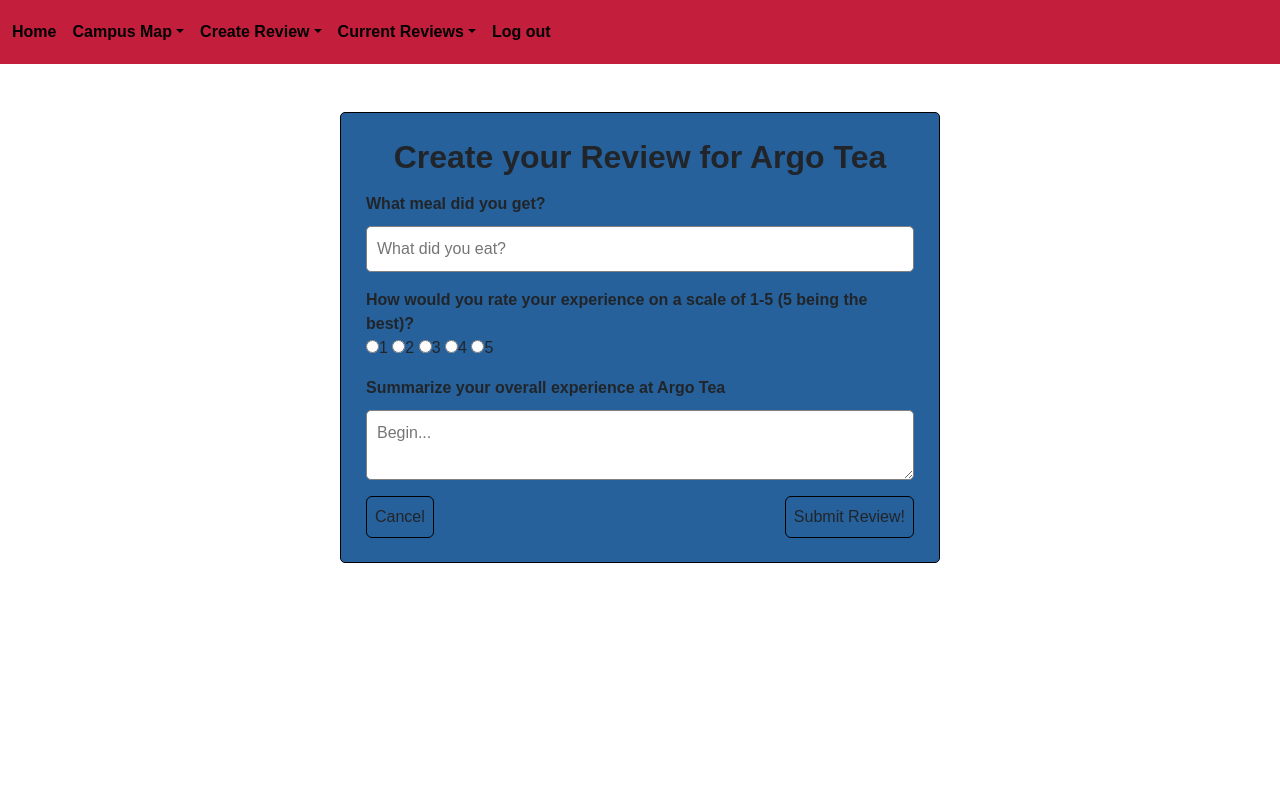
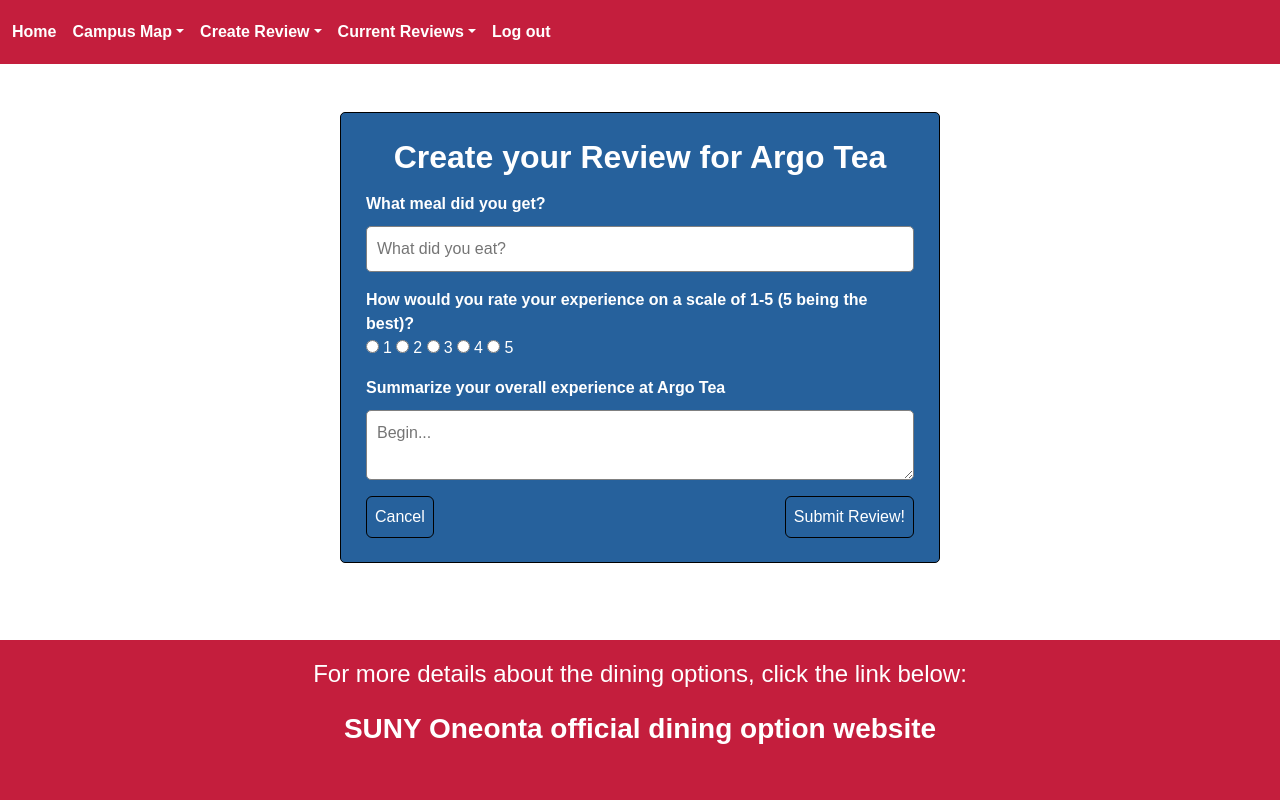
Before and after one commit to aston-evans/sunysnacks, a FastAPI app: page /createR/argoLeaveReview in a window 1280 px wide. Run offline with FastAPI, Linux system fonts and the light colour scheme.

Commit message:
added a footer

```diff
--- a/py_src/templates/blog/base_leaveReviews.html
+++ b/py_src/templates/blog/base_leaveReviews.html
@@ -14,14 +14,14 @@
 <body>
   <script src="https://cdn.jsdelivr.net/npm/bootstrap@5.3.3/dist/js/bootstrap.bundle.min.js"></script>
   <!--header/navbar-->
-  <nav class="navbar navbar-expand-lg navbar-custom bg-custom">
+  <nav class="navbar navbar-expand-lg navbar-custom ">
     <div class="container-fluid p-1">
       <ul class="navbar-nav">
         <li class="nav-item custom">
-          <a class="nav-link text-black custom fw-bold" href="/menu"> Home</a>
+          <a class="nav-link text-white custom fw-bold" href="/menu"> Home</a>
         </li>
         <li class="nav-item dropdown">
-          <a class="nav-link dropdown-toggle text-black fw-bold" data-bs-toggle="dropdown" role="button"
+          <a class="nav-link dropdown-toggle text-white fw-bold" data-bs-toggle="dropdown" role="button"
             aria-expanded="false">Campus Map</a>
           <ul class="dropdown-menu bg-secondary">
             <li> <a class="dropdown-item" target="_blank"
@@ -41,7 +41,7 @@
           </ul>
         </li>
         <li class="nav-item dropdown">
-          <a class="nav-link dropdown-toggle text-black fw-bold" data-bs-toggle="dropdown" role="button"
+          <a class="nav-link dropdown-toggle text-white fw-bold" data-bs-toggle="dropdown" role="button"
             aria-expanded="false">Create Review</a>
           <ul class="dropdown-menu bg-secondary">
             <li> <a class="dropdown-item" href="/createR/argoLeaveReview">Argo Tea</a></li>
@@ -52,7 +52,7 @@
           </ul>
         </li>
         <li class="nav-item dropdown">
-          <a class="nav-link dropdown-toggle text-black fw-bold" data-bs-toggle="dropdown" role="button"
+          <a class="nav-link dropdown-toggle text-white fw-bold" data-bs-toggle="dropdown" role="button"
             aria-expanded="false"> Current Reviews</a>
           <ul class="dropdown-menu bg-secondary">
             <li> <a class="dropdown-item" href="/reviewP/argoReview">Argo Tea</a></li>
@@ -63,42 +63,56 @@
         </li>
       </ul>
       <li class="nav-item">
-        <a class="nav-link text-black fw-bold" href="../auth/login"> Log out</a>
+        <a class="nav-link text-white fw-bold" href="../auth/login"> Log out</a>
       </li>
       </ul>
     </div>
   </nav>
 
-  <form class="my-5 pb-4" method="post" action="/reviewcreate">
-    <h2 class="text-center"><strong>Create your Review for {% block h2 %} { h2_name } {% endblock %}</strong></h2>
+  <form class="my-5 pb-4 bg-custom" method="post" action="/reviewcreate">
+    <h2 class="text-center text-white"><strong>Create your Review for {% block h2 %} { h2_name } {% endblock %}</strong>
+    </h2>
 
     <!--location_id-->
     {% block input %} { location_id } {% endblock %}
 
     <!-- Title-->
-    <label class="mt-3 d-block" for="meal"><strong>What meal did you get?</strong></label>
+    <label class="mt-3 d-block text-white" for="meal"><strong>What meal did you get?</strong></label>
     <input type="text" id="meal" name="meal" placeholder="What did you eat?" required>
 
     <!-- Ratings -->
-    <label class="mt-3 d-block" for="rating"><strong>How would you rate your experience on a scale of 1-5 (5 being the
+    <label class="mt-3 d-block text-white" for="rating"><strong>How would you rate your experience on a scale of 1-5 (5
+        being the
         best)?</strong></label>
-    <input class="mr-1" id="rating" type="radio" name="stars" value="1" required>1
-    <input class="mr-1" id="rating" type="radio" name="stars" value="2">2
-    <input class="mr-1" id="rating" type="radio" name="stars" value="3">3
-    <input class="mr-1" id="rating" type="radio" name="stars" value="4">4
-    <input class="mr-1" id="rating" type="radio" name="stars" value="5">5
+    <input class="me-1" id="rating" type="radio" name="stars" value="1" required><span class="text-white">1</span>
+    <input class="me-1" id="rating" type="radio" name="stars" value="2"><span class="text-white">2</span>
+    <input class="me-1" id="rating" type="radio" name="stars" value="3"><span class="text-white">3</span>
+    <input class="me-1" id="rating" type="radio" name="stars" value="4"><span class="text-white">4</span>
+    <input class="me-1" id="rating" type="radio" name="stars" value="5"><span class="text-white">5</span>
 
     <!--The post itself-->
-    <label class="mt-3 d-block" for="body"><strong>Summarize your overall experience at {% block location %} {{
+    <label class="mt-3 d-block text-white" for="body"><strong>Summarize your overall experience at {% block location %}
+        {{
         location_name }} {% endblock
         %}</strong></label>
     <textarea class="mb-3" name="content" id="body" placeholder="Begin..." required></textarea>
 
-    <button class="btn p-2" id="submit" type="submit">Submit Review!</button>
-    <button class="btn p-2" id='cancel' onclick="location.href='/menu'">Cancel</button>
+    <button class="btn p-2 text-white" id="submit" type="submit">Submit Review!</button>
+    <button class="btn p-2 text-white" id="cancel" onclick="location.href='/menu'">Cancel</button>
 
 
   </form>
+
+  <footer class="navbar-custom text-white text-center py-3 mt-5">
+    <div class="container">
+      <p class="fs-4 mb-3">For more details about the dining options, click the link below:</p>
+      <a href="https://oneonta.sodexomyway.com/en-us/" target="_blank"
+        class="text-white fs-3 fw-bold text-decoration-none">
+        SUNY Oneonta official dining option website
+      </a>
+    </div>
+  </footer>
+
 </body>
 
 </html>
```
